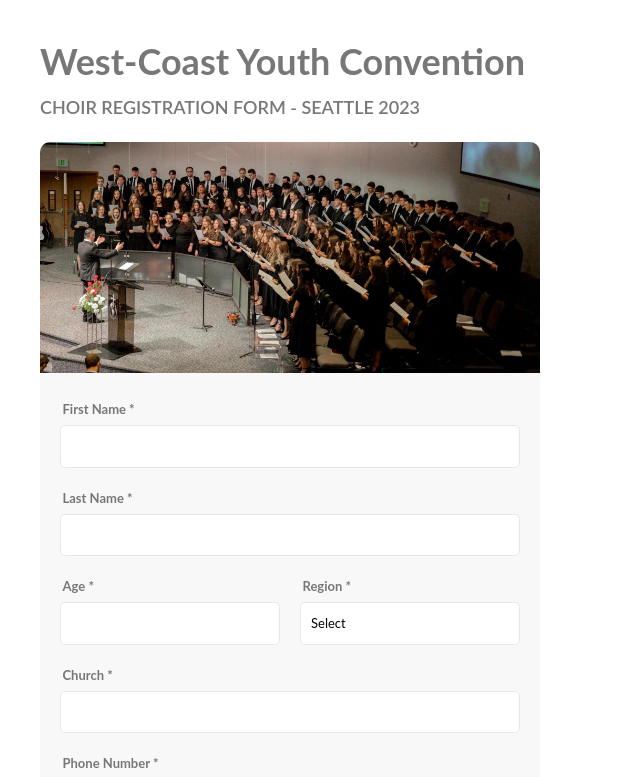
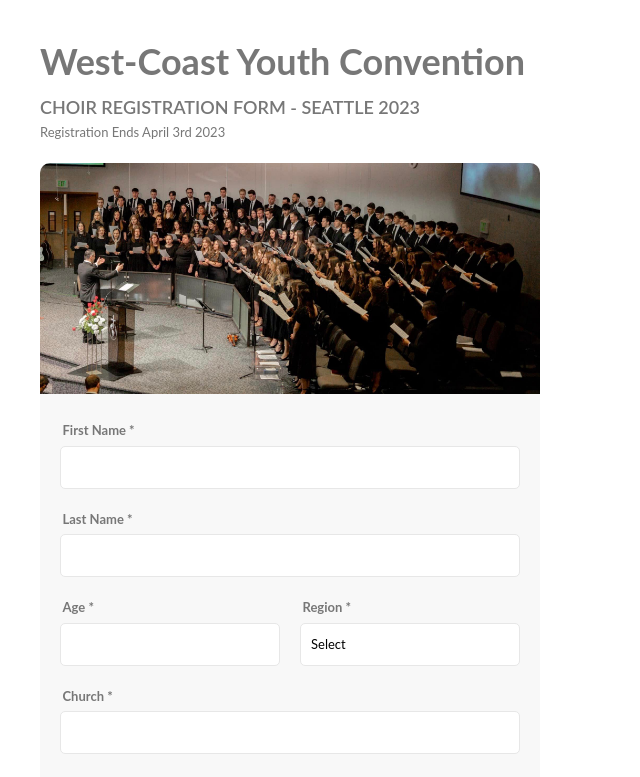
Before and after one commit to passion-for-christ/choir, a Next.js app in the folder client/: page /applications/conference/choir in a window 1280 px wide. Shown: the top 777 px of the page, without its empty margins (0-640 px from the left). Built offline with nearby package versions, Linux system fonts and the light colour scheme.

Commit message:
update location

```diff
--- a/client/pages/applications/conference/choir/components/registration.js
+++ b/client/pages/applications/conference/choir/components/registration.js
@@ -72,6 +72,7 @@ const Registration = () => {
                         <option value='' disabled defaultValue>Select</option>
                         <option value='Seattle'>Seattle</option>
                         <option value='Portland'>Portland</option>
+                        <option value='California'>California</option>
                     </Input>
                 </div>
 
--- a/client/pages/applications/conference/choir/entries.js
+++ b/client/pages/applications/conference/choir/entries.js
@@ -91,6 +91,7 @@ const Entries = ({ props }) => {
 
                                 <option value='Seattle'>Seattle</option>
                                 <option value='Portland'>Portland</option>
+                                <option value='California'>California</option>
                             </select>
                         </div>
 
--- a/client/pages/applications/conference/choir/index.js
+++ b/client/pages/applications/conference/choir/index.js
@@ -5,6 +5,7 @@ const ConferenceChoirPage = () => {
         <div className='page'>
             <h2 style={{marginBottom: '1rem'}}>West-Coast Youth Convention</h2>
             <h4>Choir Registration Form - Seattle 2023</h4>
+            <p>Registration Ends April 3rd 2023</p>
 
             <div className='registration'>
                 <img src="/img/choir.jpg" />
```
